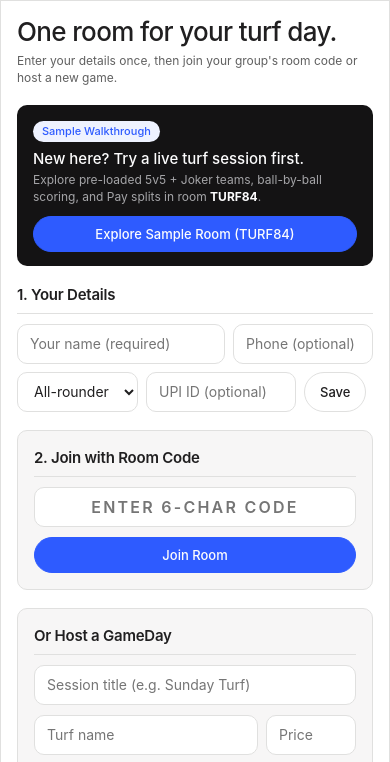
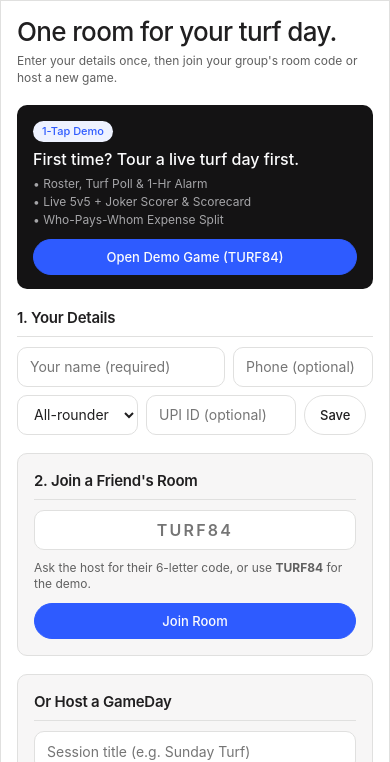
Before and after one commit to ce23b125-byte/Groww, a website: page index.html in a window 390 px wide. Shown: the part 60-822 px from the top of the page. Drawn offline with Linux system fonts and the light colour scheme; a web font is replaced by a local one.

Commit message:
Mobile-first PitchDay v4: simplified roster, Pay recipients, 1-tap demo

```diff
--- a/app.js
+++ b/app.js
@@ -393,11 +393,15 @@ function renderEntry() {
 
       <div class="dark-strip" style="gap:10px;">
         <div>
-          <span class="badge badge-accent">Sample Walkthrough</span>
-          <div style="font-size:15px; font-weight:500; margin-top:6px;">New here? Try a live turf session first.</div>
-          <div class="muted" style="margin-top:3px;">Explore pre-loaded 5v5 + Joker teams, ball-by-ball scoring, and Pay splits in room <strong style="color:var(--inverse-ink);">TURF84</strong>.</div>
-        </div>
-        <button class="btn btn-primary" id="btn-demo-room" style="width:100%;">Explore Sample Room (TURF84)</button>
+          <span class="badge badge-accent">1-Tap Demo</span>
+          <div style="font-size:16px; font-weight:500; margin-top:6px;">First time? Tour a live turf day first.</div>
+          <div class="muted" style="margin-top:4px; line-height:1.5;">
+            • Roster, Turf Poll &amp; 1-Hr Alarm<br/>
+            • Live 5v5 + Joker Scorer &amp; Scorecard<br/>
+            • Who-Pays-Whom Expense Split
+          </div>
+        </div>
+        <button class="btn btn-primary" id="btn-demo-room" style="width:100%;">Open Demo Game (TURF84)</button>
       </div>
 
       ${entryError ? `<div class="notice-bar dark"><span>${esc(entryError)}</span></div>` : ''}
@@ -421,10 +425,11 @@ function renderEntry() {
       <div class="split-2">
         <div class="scorer-panel">
           <div class="section-head">
-            <span class="section-title">2. Join with Room Code</span>
+            <span class="section-title">2. Join a Friend's Room</span>
           </div>
           <form id="form-join-room" style="display:flex; flex-direction:column; gap:10px;">
-            <input class="input code-input" name="code" placeholder="Enter 6-char code" maxlength="8" required />
+            <input class="input code-input" name="code" placeholder="TURF84" maxlength="8" required />
+            <div class="muted">Ask the host for their 6-letter code, or use <strong>TURF84</strong> for the demo.</div>
             <button class="btn btn-primary" type="submit">Join Room</button>
           </form>
         </div>
--- a/index.html
+++ b/index.html
@@ -7,7 +7,7 @@
   <link rel="preconnect" href="https://fonts.googleapis.com" />
   <link rel="preconnect" href="https://fonts.gstatic.com" crossorigin />
   <link href="https://fonts.googleapis.com/css2?family=Host+Grotesk:wght@400;500;600;700&display=swap" rel="stylesheet" />
-  <link rel="stylesheet" href="styles.css?v=3" />
+  <link rel="stylesheet" href="styles.css?v=4" />
 </head>
 <body>
   <div id="app" class="app-shell">
@@ -75,6 +75,6 @@
     </div>
   </div>
 
-  <script src="app.js?v=3"></script>
+  <script src="app.js?v=4"></script>
 </body>
 </html>
```
Also changed, not shown: public/app.js (+12 -7 lines), public/index.html (+2 -2 lines).
